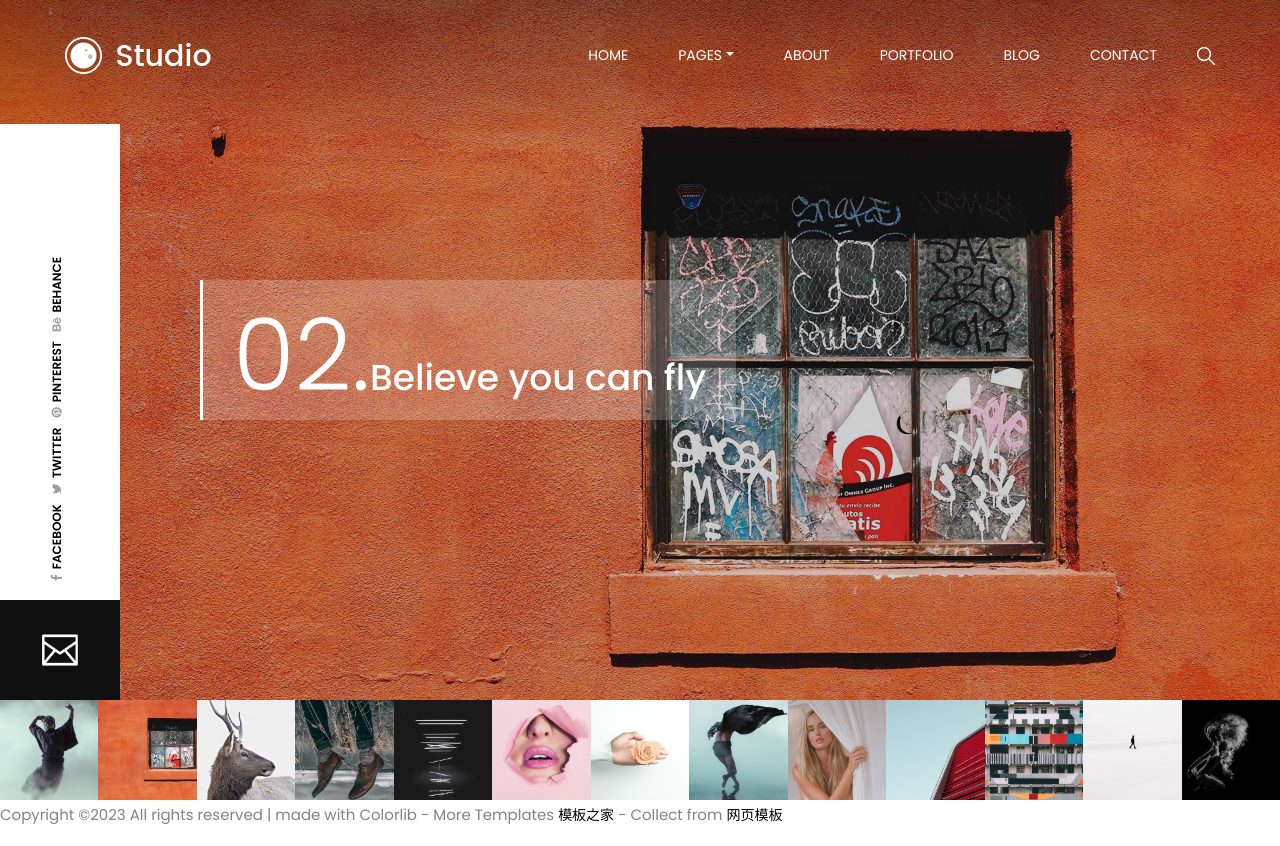
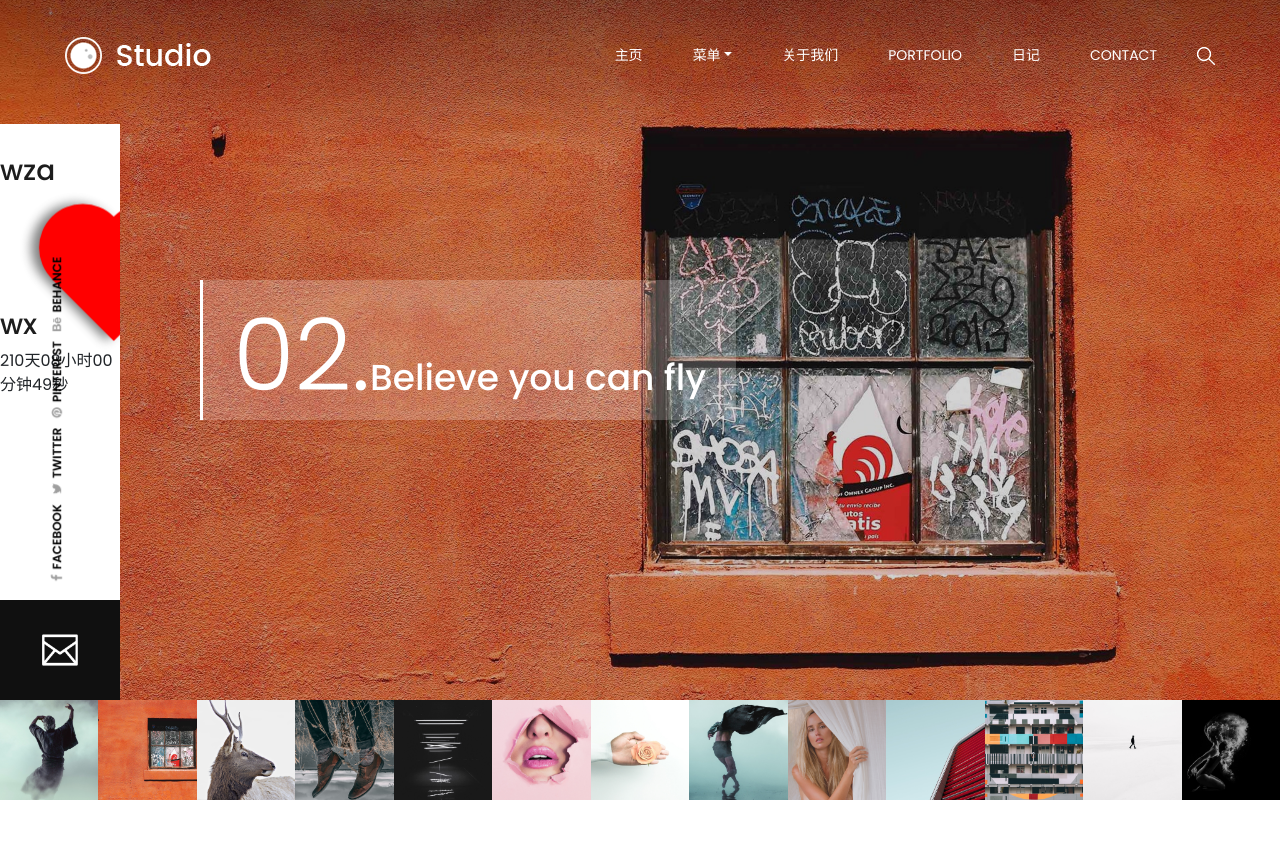
Before and after one commit to a670578767/JavaTest2023, a plain HTML site: page twts_studio/index.html in a window 1280 px wide. After the commit the page ends 800 px from the top, so only its background shows below. Drawn offline with Linux system fonts and the light colour scheme.

Commit message:
20230215 提交index页测试

```diff
--- a/twts_studio/about-me.html
+++ b/twts_studio/about-me.html
@@ -16,7 +16,7 @@
 
     <!-- Core Style CSS -->
     <link rel="stylesheet" href="css/core-style.css">
-    <link rel="stylesheet" href="style.css">
+    <link rel="stylesheet" href="css/style.css">
 
     <!-- Responsive CSS -->
     <link href="css/responsive.css" rel="stylesheet">
--- /dev/null
+++ b/twts_studio/css/style.css
@@ -0,0 +1,38 @@
+#heart {
+    width: 10px;
+    height: 10px;
+    margin: 10px auto;
+    position: relative;
+    animation: plusate 1s linear infinite;
+}
+
+#heart::before, #heart::after {
+    content: '';
+    position: absolute;
+    width: 80px;
+    height: 120px;
+    background-color: red;
+    border-radius: 50px 50px 0 0;
+}
+
+#heart::after {
+    left: 28px;
+    transform: rotate(45deg);
+}
+
+#heart::before {
+    transform: rotate(-45deg);
+    box-shadow: -5px -5px 10px grey;
+}
+
+@keyframes plusate {
+    0% {
+        transform: scale(1);
+    }
+    50% {
+        transform: scale(1.1);
+    }
+    100% {
+        transform: scale(1);
+    }
+}
--- a/twts_studio/index.html
+++ b/twts_studio/index.html
@@ -16,10 +16,11 @@
 
     <!-- Core Style CSS -->
     <link rel="stylesheet" href="css/core-style.css">
-    <link rel="stylesheet" href="style.css">
+    <link rel="stylesheet" href="css/style.css">
 
     <!-- Responsive CSS -->
     <link href="css/responsive.css" rel="stylesheet">
+
 
 </head>
 
@@ -58,33 +59,38 @@
                         <!-- Logo Area  -->
                         <a class="navbar-brand" href="index.html"><img src="img/core-img/logo.png" alt="Logo"></a>
 
-                            <button class="navbar-toggler" type="button" data-toggle="collapse" data-target="#studioMenu" aria-controls="studioMenu" aria-expanded="false" aria-label="Toggle navigation"><i class="fa fa-bars"></i> Menu</button>
+                        <button class="navbar-toggler" type="button" data-toggle="collapse" data-target="#studioMenu"
+                                aria-controls="studioMenu" aria-expanded="false" aria-label="Toggle navigation"><i
+                                class="fa fa-bars"></i> Menu
+                        </button>
 
                         <div class="collapse navbar-collapse" id="studioMenu">
                             <!-- Menu Area Start  -->
                             <ul class="navbar-nav ml-auto">
                                 <li class="nav-item active">
-                                        <a class="nav-link" href="index.html">Home <span class="sr-only">(current)</span></a>
+                                    <a class="nav-link" href="index.html">主页 <span
+                                            class="sr-only">(current)</span></a>
                                 </li>
                                 <li class="nav-item dropdown">
-                                        <a class="nav-link dropdown-toggle" href="#" id="navbarDropdown" role="button" data-toggle="dropdown" aria-haspopup="true" aria-expanded="false">Pages</a>
+                                    <a class="nav-link dropdown-toggle" href="#" id="navbarDropdown" role="button"
+                                       data-toggle="dropdown" aria-haspopup="true" aria-expanded="false">菜单</a>
                                     <div class="dropdown-menu" aria-labelledby="navbarDropdown">
                                         <a class="dropdown-item" href="index.html">Home</a>
-                                            <a class="dropdown-item" href="about-me.html">About</a>
-                                            <a class="dropdown-item" href="portfolio.html">Portfolio</a>
-                                            <a class="dropdown-item" href="blog.html">Blog</a>
-                                            <a class="dropdown-item" href="contact.html">Contact</a>
+                                        <a class="dropdown-item" href="about-me.html">关于我们</a>
+                                        <a class="dropdown-item" href="portfolio.html">档案馆</a>
+                                        <a class="dropdown-item" href="blog.html">日记哦</a>
+                                        <a class="dropdown-item" href="contact.html">联系</a>
                                         <a class="dropdown-item" href="elements.html">Elements</a>
                                     </div>
                                 </li>
                                 <li class="nav-item">
-                                        <a class="nav-link" href="about-me.html">About</a>
+                                    <a class="nav-link" href="about-me.html">关于我们</a>
                                 </li>
                                 <li class="nav-item">
                                     <a class="nav-link" href="portfolio.html">Portfolio</a>
                                 </li>
                                 <li class="nav-item">
-                                        <a class="nav-link" href="blog.html">Blog</a>
+                                    <a class="nav-link" href="blog.html">日记</a>
                                 </li>
                                 <li class="nav-item">
                                     <a class="nav-link" href="contact.html">contact</a>
@@ -93,7 +99,9 @@
                             <!-- Search Form -->
                             <div class="header-search-form ml-auto">
                                 <form action="#">
-                                        <input type="search" class="form-control" placeholder="Input your keyword then press enter..." id="search" name="search">
+                                    <input type="search" class="form-control"
+                                           placeholder="Input your keyword then press enter..." id="search"
+                                           name="search">
                                     <input class="d-none" type="submit" value="submit">
                                 </form>
                             </div>
@@ -110,23 +118,29 @@
 </header>
 <!-- Header Area End -->
 
-    <!-- Social Sidebar Area Start -->
+<!-- 社交边栏区域开始 -->
 <div class="social-sidebar-area bg-white">
+    <h3 style="margin-top: 30px">wza</h3>
+    <div id="heart" style="width: 10px;height: 10px;"></div>
+    <h3 style="margin-top: 100px">wx</h3>
+    <div id="box"></div>
     <!-- Social Area -->
     <div class="social-info-area">
-            <a href="#" data-toggle="tooltip" data-placement="right" title="Facebook"><i class="fa fa-facebook" aria-hidden="true"></i> <span>Facebook</span></a>
-            <a href="#" data-toggle="tooltip" data-placement="right" title="Twitter"><i class="fa fa-twitter" aria-hidden="true"></i> <span>Twitter</span></a>
-            <a href="#" data-toggle="tooltip" data-placement="right" title="Pinterest"><i class="fa fa-pinterest" aria-hidden="true"></i> <span>Pinterest</span></a>
-            <a href="#" data-toggle="tooltip" data-placement="right" title="Behance"><i class="fa fa-behance" aria-hidden="true"></i> <span>Behance</span></a>
+        <a href="#" data-toggle="tooltip" data-placement="right" title="Facebook"><i class="fa fa-facebook"
+                                                                                     aria-hidden="true"></i> <span>Facebook</span></a>
+        <a href="#" data-toggle="tooltip" data-placement="right" title="Twitter"><i class="fa fa-twitter"
+                                                                                    aria-hidden="true"></i> <span>Twitter</span></a>
+        <a href="#" data-toggle="tooltip" data-placement="right" title="Pinterest"><i class="fa fa-pinterest"
+                                                                                      aria-hidden="true"></i> <span>Pinterest</span></a>
+        <a href="#" data-toggle="tooltip" data-placement="right" title="Behance"><i class="fa fa-behance"
+                                                                                    aria-hidden="true"></i> <span>Behance</span></a>
     </div>
     <!-- Message Box -->
     <div class="message-box">
-            <a href="#" data-toggle="modal" data-target=".contact-modal-lg"><img src="img/core-img/envelope.png" alt=""></a>
+        <a href="#" data-toggle="modal" data-target=".contact-modal-lg"><img src="img/core-img/envelope.png" alt="邮件"></a>
     </div>
 </div>
-    <!-- Social Sidebar Area End -->
-    <div class="tlinks">Collect from <a href="http://www.cssmoban.com/"  title="网站模板">网站模板</a></div>
-    <!-- ***** Welcome Area Start ***** -->
+
 <section class="welcome-area">
     <div class="carousel h-100 slide" data-ride="carousel" id="welcomeSlider">
         <!-- Carousel Inner -->
@@ -240,19 +254,32 @@
         </div>
         <!-- Carousel Indicators -->
         <ol class="carousel-indicators">
-                <li data-target="#welcomeSlider" data-slide-to="0" class="active bg-img" style="background-image: url(img/bg-img/1.jpg);"></li>
-                <li data-target="#welcomeSlider" data-slide-to="1" class="bg-img" style="background-image: url(img/bg-img/2.jpg);"></li>
-                <li data-target="#welcomeSlider" data-slide-to="2" class="bg-img" style="background-image: url(img/bg-img/3.jpg);"></li>
-                <li data-target="#welcomeSlider" data-slide-to="3" class="bg-img" style="background-image: url(img/bg-img/4.jpg);"></li>
-                <li data-target="#welcomeSlider" data-slide-to="4" class="bg-img" style="background-image: url(img/bg-img/5.jpg);"></li>
-                <li data-target="#welcomeSlider" data-slide-to="5" class="bg-img" style="background-image: url(img/bg-img/6.jpg);"></li>
-                <li data-target="#welcomeSlider" data-slide-to="6" class="bg-img" style="background-image: url(img/bg-img/7.jpg);"></li>
-                <li data-target="#welcomeSlider" data-slide-to="7" class="bg-img" style="background-image: url(img/bg-img/8.jpg);"></li>
-                <li data-target="#welcomeSlider" data-slide-to="8" class="bg-img" style="background-image: url(img/bg-img/9.jpg);"></li>
-                <li data-target="#welcomeSlider" data-slide-to="9" class="bg-img" style="background-image: url(img/bg-img/10.jpg);"></li>
-                <li data-target="#welcomeSlider" data-slide-to="10" class="bg-img" style="background-image: url(img/bg-img/11.jpg);"></li>
-                <li data-target="#welcomeSlider" data-slide-to="11" class="bg-img" style="background-image: url(img/bg-img/12.jpg);"></li>
-                <li data-target="#welcomeSlider" data-slide-to="12" class="bg-img" style="background-image: url(img/bg-img/13.jpg);"></li>
+            <li data-target="#welcomeSlider" data-slide-to="0" class="active bg-img"
+                style="background-image: url(img/bg-img/1.jpg);"></li>
+            <li data-target="#welcomeSlider" data-slide-to="1" class="bg-img"
+                style="background-image: url(img/bg-img/2.jpg);"></li>
+            <li data-target="#welcomeSlider" data-slide-to="2" class="bg-img"
+                style="background-image: url(img/bg-img/3.jpg);"></li>
+            <li data-target="#welcomeSlider" data-slide-to="3" class="bg-img"
+                style="background-image: url(img/bg-img/4.jpg);"></li>
+            <li data-target="#welcomeSlider" data-slide-to="4" class="bg-img"
+                style="background-image: url(img/bg-img/5.jpg);"></li>
+            <li data-target="#welcomeSlider" data-slide-to="5" class="bg-img"
+                style="background-image: url(img/bg-img/6.jpg);"></li>
+            <li data-target="#welcomeSlider" data-slide-to="6" class="bg-img"
+                style="background-image: url(img/bg-img/7.jpg);"></li>
+            <li data-target="#welcomeSlider" data-slide-to="7" class="bg-img"
+                style="background-image: url(img/bg-img/8.jpg);"></li>
+            <li data-target="#welcomeSlider" data-slide-to="8" class="bg-img"
+                style="background-image: url(img/bg-img/9.jpg);"></li>
+            <li data-target="#welcomeSlider" data-slide-to="9" class="bg-img"
+                style="background-image: url(img/bg-img/10.jpg);"></li>
+            <li data-target="#welcomeSlider" data-slide-to="10" class="bg-img"
+                style="background-image: url(img/bg-img/11.jpg);"></li>
+            <li data-target="#welcomeSlider" data-slide-to="11" class="bg-img"
+                style="background-image: url(img/bg-img/12.jpg);"></li>
+            <li data-target="#welcomeSlider" data-slide-to="12" class="bg-img"
+                style="background-image: url(img/bg-img/13.jpg);"></li>
         </ol>
     </div>
 </section>
@@ -260,7 +287,8 @@
 
 <!-- ***** Contact Area Start ***** -->
 <div class="contact-popup-form" id="contact-modal-lg">
-        <div class="modal fade contact-modal-lg" tabindex="-1" role="dialog" aria-labelledby="contact-modal-lg" aria-hidden="true">
+    <div class="modal fade contact-modal-lg" tabindex="-1" role="dialog" aria-labelledby="contact-modal-lg"
+         aria-hidden="true">
         <div class="modal-dialog modal-lg modal-dialog-centered">
             <div class="modal-content">
                 <div class="container-fluid">
@@ -279,19 +307,25 @@
                         <form action="#" method="post">
                             <div class="row">
                                 <div class="col-12 col-md-4">
-                                        <input type="text" class="form-control" name="name" id="name" placeholder="Your Name">
+                                    <input type="text" class="form-control" name="name" id="name"
+                                           placeholder="Your Name">
                                 </div>
                                 <div class="col-12 col-md-4">
-                                        <input type="email" class="form-control" name="email" id="email" placeholder="Your Email">
+                                    <input type="email" class="form-control" name="email" id="email"
+                                           placeholder="Your Email">
                                 </div>
                                 <div class="col-12 col-md-4">
-                                        <input type="text" class="form-control" name="subject" id="subject" placeholder="Subject">
+                                    <input type="text" class="form-control" name="subject" id="subject"
+                                           placeholder="Subject">
                                 </div>
                                 <div class="col-12">
-                                        <textarea name="message" class="form-control" id="message" cols="30" rows="10" placeholder="Message"></textarea>
+                                    <textarea name="message" class="form-control" id="message" cols="30" rows="10"
+                                              placeholder="Message"></textarea>
                                 </div>
                                 <div class="col-12 text-center">
-                                        <button type="submit" class="btn studio-btn mt-3"><img src="img/core-img/logo-icon.png" alt=""> Send</button>
+                                    <button type="submit" class="btn studio-btn mt-3"><img
+                                            src="img/core-img/logo-icon.png" alt=""> Send
+                                    </button>
                                 </div>
                             </div>
                         </form>
@@ -303,11 +337,6 @@
 </div>
 <!-- ***** Contact Area End ***** -->
 
-
-
-<p>Copyright &copy;<script>document.write(new Date().getFullYear());</script> All rights reserved | made with Colorlib -  More Templates <a href="http://www.cssmoban.com/" target="_blank" title="模板之家">模板之家</a> - Collect from <a href="http://www.cssmoban.com/" title="网页模板" target="_blank">网页模板</a></p>
-
-
 <!-- jQuery (Necessary for All JavaScript Plugins) -->
 <script src="js/jquery/jquery-2.2.4.min.js"></script>
 <!-- Popper js -->
@@ -318,14 +347,17 @@
 <script src="js/plugins.js"></script>
 <!-- Active js -->
 <script src="js/active.js"></script>
-
+<!-- index js -->
+<script src="js/index.js"></script>
 <style>
-.copyrights{text-indent:-9999px;height:0;line-height:0;font-size:0;overflow:hidden;}
+    .copyrights {
+        text-indent: -9999px;
+        height: 0;
+        line-height: 0;
+        font-size: 0;
+        overflow: hidden;
+    }
 </style>
-<div class="copyrights" id="links20210126">
-	Collect from <a href="http://www.cssmoban.com/"  title="网站模板">模板之家</a>
-	<a href="https://www.chazidian.com/"  title="查字典">查字典</a>
-</div>
 </body>
 
 </html>
--- /dev/null
+++ b/twts_studio/js/index.js
@@ -0,0 +1,34 @@
+/*
+* 2023-02-15
+* wangZhiAng
+* */
+
+//侧边栏时间倒计时
+function time() {
+    let now = +new Date();
+    let off = +new Date('2022-07-20 00:00:00')
+    // 计算时间差
+    let times = now - off;
+    // 将时间戳转换为毫秒
+    times = times / 1000;
+    //  计算天数
+    let d = parseInt(times / 60 / 60 / 24 + '');
+    //   计算小时
+    let h = parseInt(times / 60 / 60 % 24 + '');
+    h = h < 10 ? '0' + h : h;
+    //   计算分数
+    let m = parseInt(times / 60 % 60 + '');
+    m = m < 10 ? '0' + m : m;
+    //   计算当前秒数
+    let s = parseInt(times % 60 + '');
+    s = s < 10 ? '0' + s : s;
+    let div = document.querySelector('#box');
+    div.innerHTML = `<span>${d}</span>天<span>${h}</span>小时<span>${m}</span>分钟<span>${s}</span>秒 `;
+}
+
+// 调用函数
+time();
+// 开启定时器
+setInterval(function () {
+    time();
+}, 1000)
```
Also changed, not shown: twts_studio/blog.html (+1 -1 lines), twts_studio/contact.html (+1 -1 lines), twts_studio/elements.html (+1 -1 lines), twts_studio/portfolio.html (+1 -1 lines), twts_studio/style.css (deleted). Lines whose indentation alone changed are shown as unchanged.
